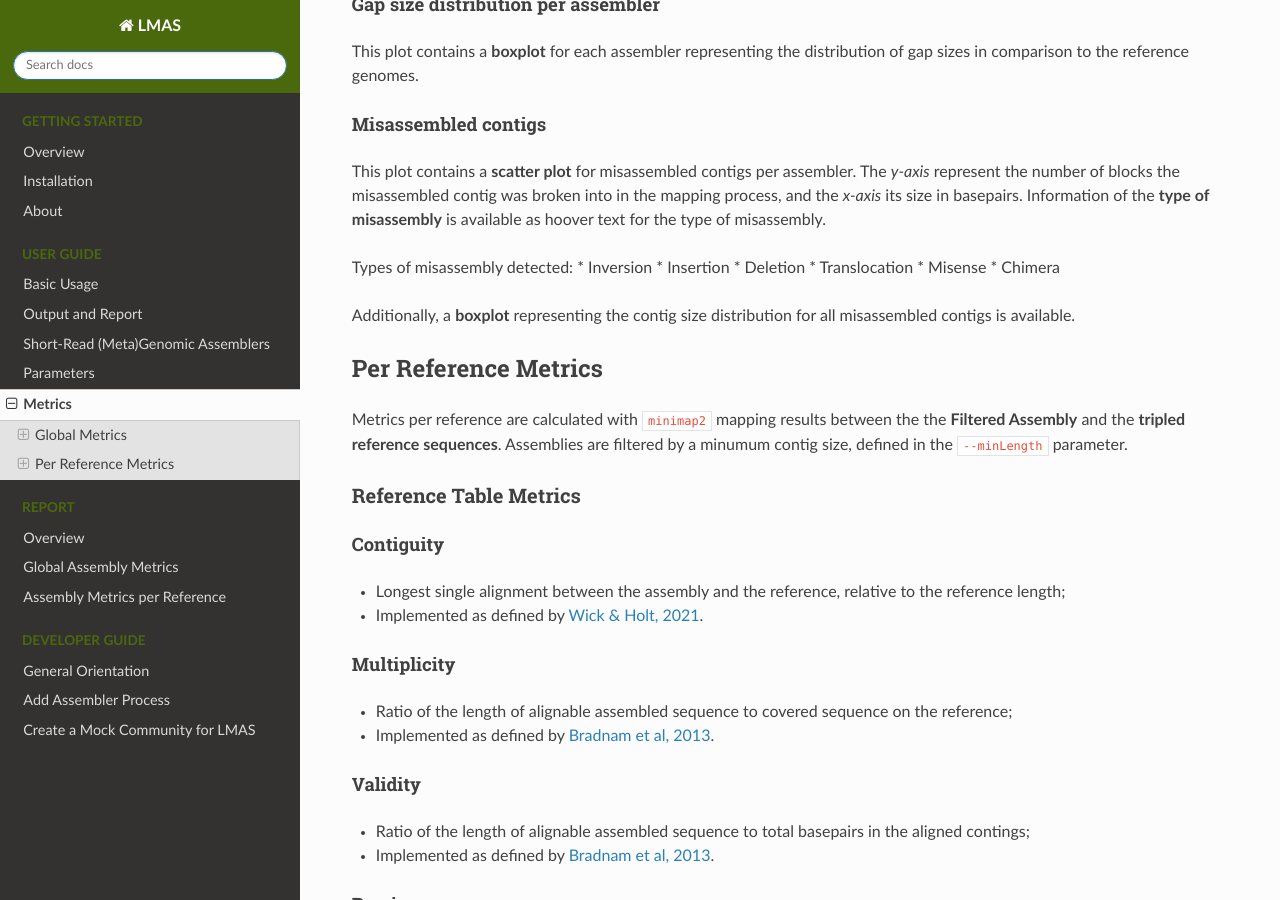
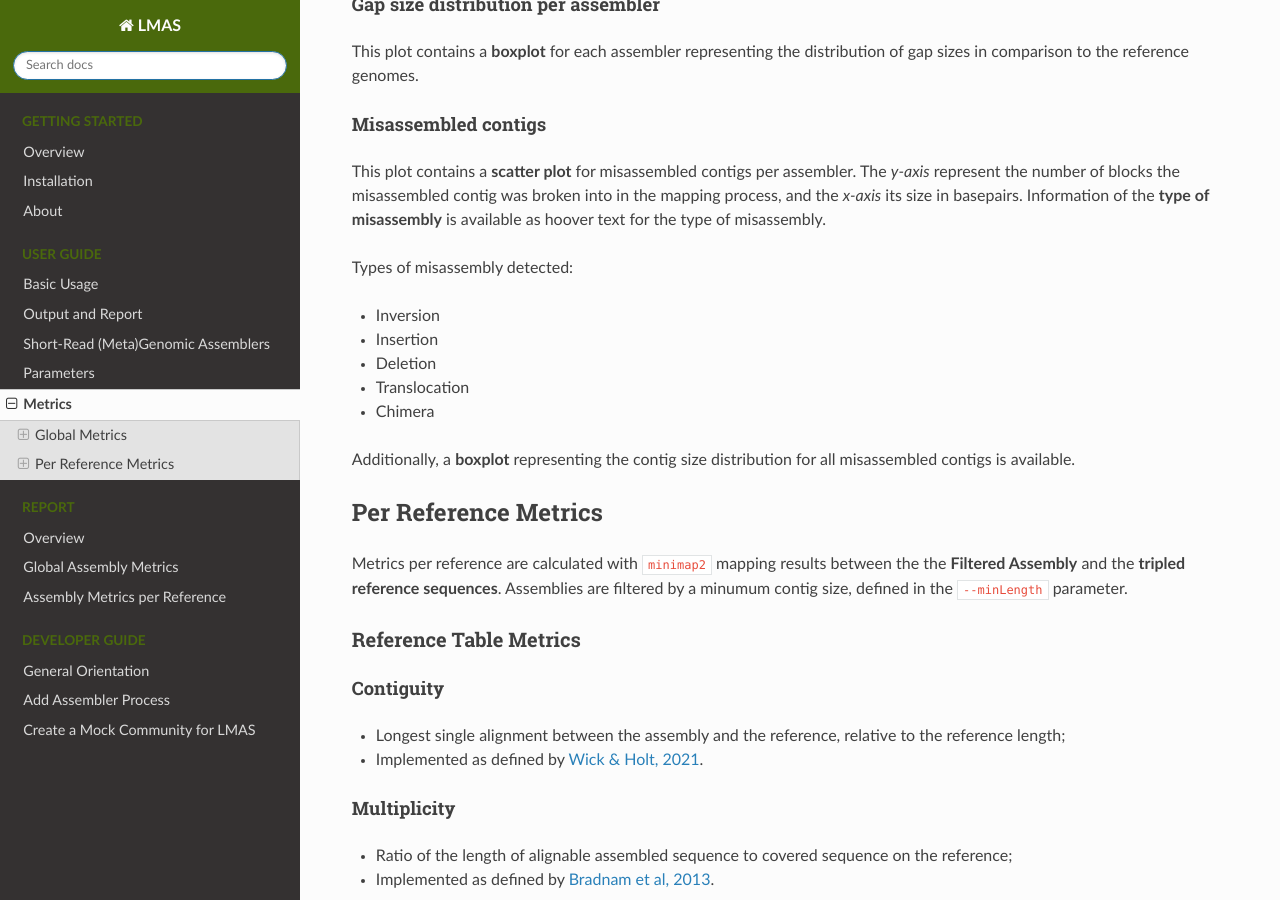
Before and after one commit to B-UMMI/LMAS, a Sphinx documentation site: the page built from docs/user/metrics.rst, in a window 1280 px wide and 900 px high, scrolled down 1654 px. Built offline with Sphinx 7.4.7 and the Read the Docs theme 2.0.0, drawn with Linux system fonts in a browser that asks for light colours.

Commit message:
Update metrics.rst

```diff
--- a/docs/user/metrics.rst
+++ b/docs/user/metrics.rst
@@ -73,12 +73,12 @@ contig was broken into in the mapping process, and the *x-axis* its size in base
 Information of the **type of misassembly** is available as hoover text for the type of misassembly.
 
 Types of misassembly detected:
-* Inversion
-* Insertion
-* Deletion
-* Translocation
-* Misense
-* Chimera
+
+- Inversion
+- Insertion
+- Deletion
+- Translocation
+- Chimera
 
 Additionally, a **boxplot** representing the contig size distribution for all misassembled contigs is available.
 
```
